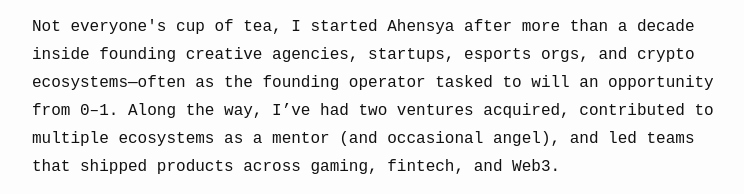
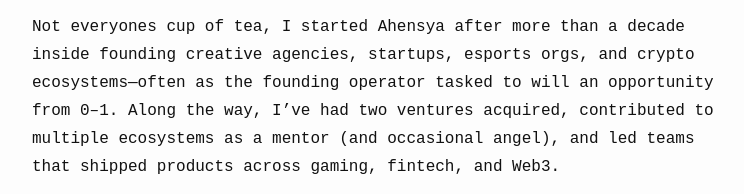
Before and after one commit to 0xNasa/ahensya, a plain HTML site: page index.html in a window 1280 px wide. Shown: the part 342-536 px from the top of the page, without its empty margins (258-1002 px from the left). Drawn offline with Linux system fonts and the light colour scheme.

Commit message:
Update index.html

```diff
--- a/index.html
+++ b/index.html
@@ -35,7 +35,7 @@
 
 <p>A strategic advisory powered by first-principles thinking, long-term partnerships network, and AI agents. I work discretely with founders, family offices, and ecosystem leaders to untangle stagnation and move through crucial inflection points.</p>
 
-<p>Not everyone's cup of tea, I started Ahensya after more than a decade inside founding creative agencies, startups, esports orgs, and crypto ecosystems—often as the founding operator tasked to will an opportunity from 0–1. Along the way, I’ve had two ventures acquired, contributed to multiple ecosystems as a mentor (and occasional angel), and led teams that shipped products across gaming, fintech, and Web3.</p>
+<p>Not everyones cup of tea, I started Ahensya after more than a decade inside founding creative agencies, startups, esports orgs, and crypto ecosystems—often as the founding operator tasked to will an opportunity from 0–1. Along the way, I’ve had two ventures acquired, contributed to multiple ecosystems as a mentor (and occasional angel), and led teams that shipped products across gaming, fintech, and Web3.</p>
 
 <p>Most of my work as Ahensya stays off the record. I’ve been tapped by family offices to assess and package capital deployment opportunities. I've repositioned distressed brands aiming for a second life. Sometimes I broker overlooked assets or quietly connect the right buyer to a key product. Other times, I help convert idle assets into cash-flow plays, build new arms within existing businesses, or simply stand as a stakeholder’s no bullsh*t confidant through high-stakes decisions. The contexts vary—but the work always centers on clarity, leverage, and momentum.</p>
 
```
